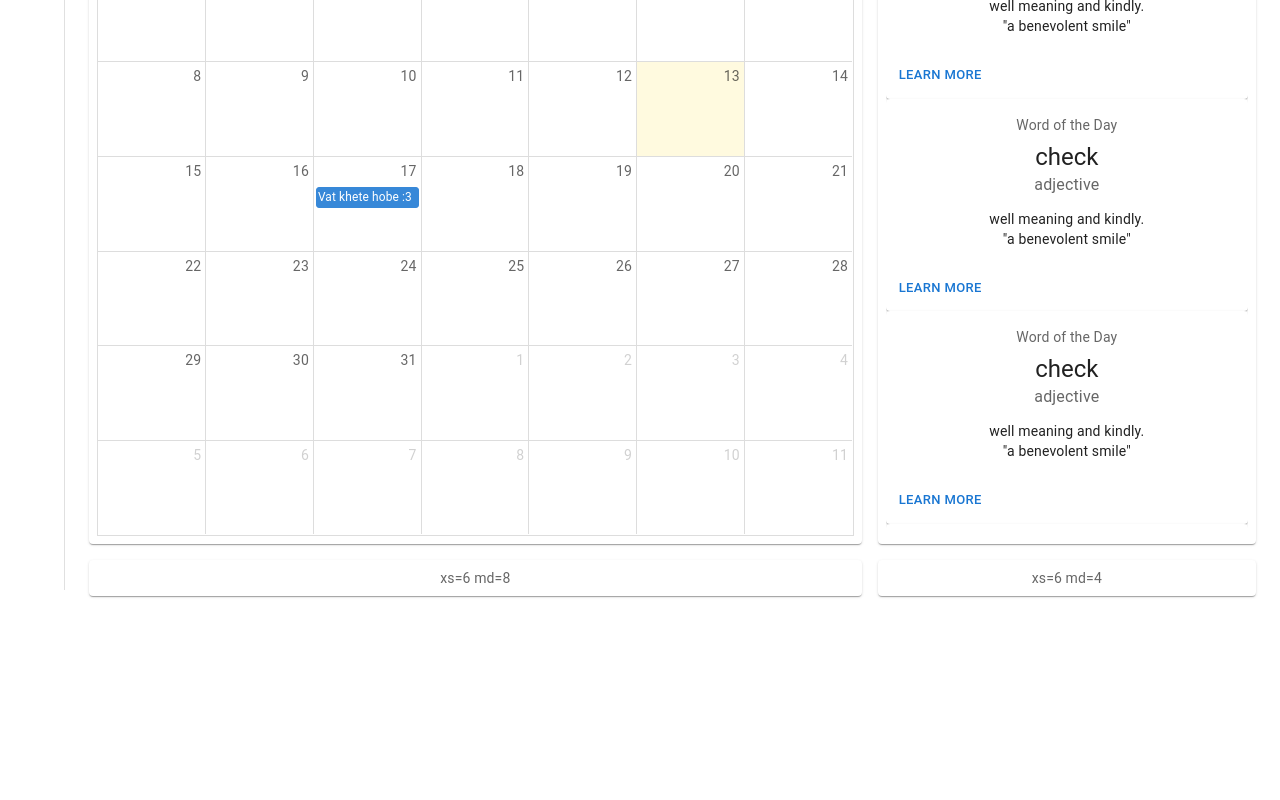
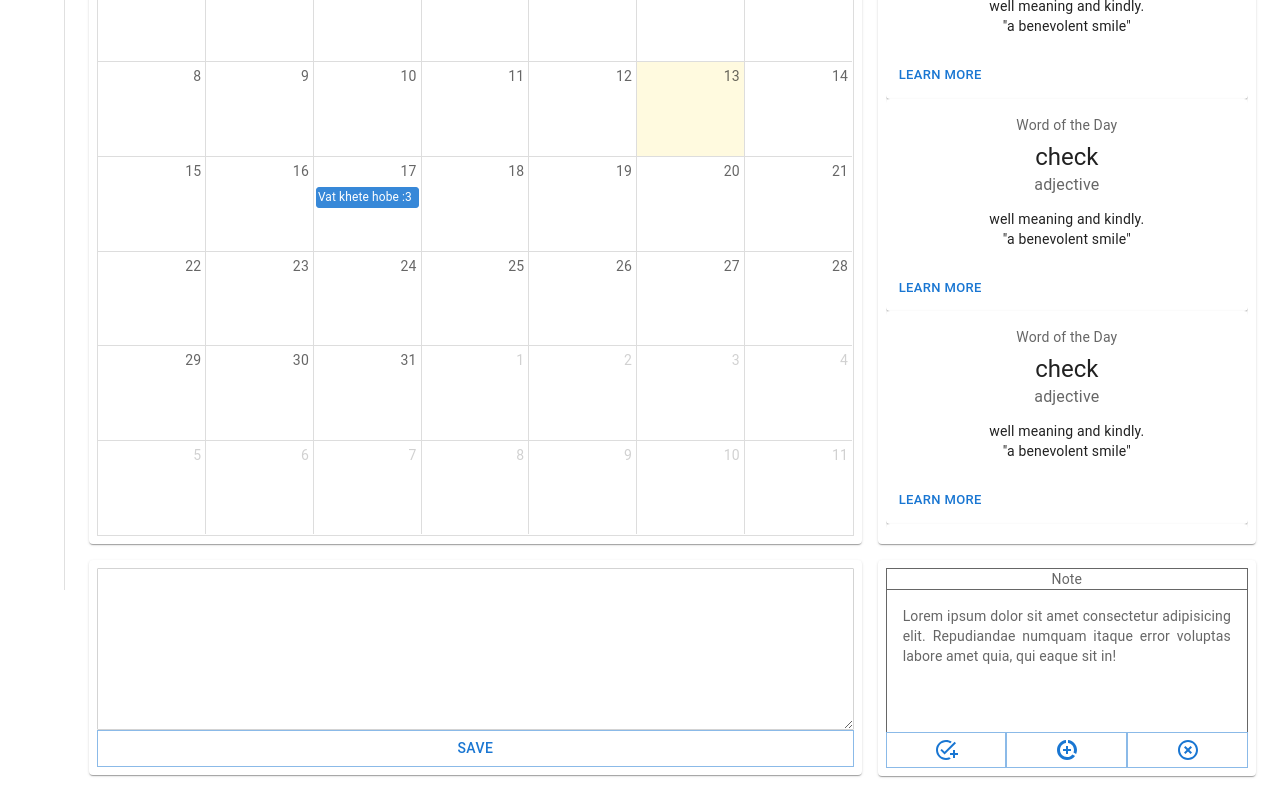
Before and after one commit to its-kayes/task-management-fe, a React (Vite) app: page / in a window 1280 px wide. Shown: the part 210-1010 px from the top of the page. Before the commit the page ends 830 px from the top, so only its background shows below. Built offline with nearby package versions, Linux system fonts and the light colour scheme.

Commit message:
update home structure

```diff
--- a/src/pages/Home.jsx
+++ b/src/pages/Home.jsx
@@ -15,6 +15,11 @@ import CardActions from "@mui/material/CardActions";
 import CardContent from "@mui/material/CardContent";
 import Button from "@mui/material/Button";
 import Typography from "@mui/material/Typography";
+import { Stack, TextareaAutosize, Tooltip } from "@mui/material";
+import HighlightOffIcon from '@mui/icons-material/HighlightOff';
+import DataSaverOnIcon from '@mui/icons-material/DataSaverOn';
+import AddTaskIcon from '@mui/icons-material/AddTask';
+import { padding } from "@mui/system";
 
 export default function Home() {
   const dispatch = useDispatch();
@@ -93,7 +98,6 @@ export default function Home() {
               <List
                 sx={{
                   width: "100%",
-                  // maxWidth: 360,
                   bgcolor: "background.paper",
                   position: "relative",
                   overflow: "auto",
@@ -133,10 +137,104 @@ export default function Home() {
             </Item>
           </Grid>
           <Grid item xs={6} md={8}>
-            <Item>xs=6 md=8</Item>
+            <Item
+              sx={{
+                width: "full",
+              }}
+            >
+              <Stack
+                sx={{
+                  minWidth: { lg: 420, md: 350, xs: 300 },
+                }}
+                border={1}
+                borderRadius="1px"
+                borderColor="lightgray"
+              >
+                <TextareaAutosize
+                  minRows={8}
+                  variant="standard"
+                  inputProps={{
+                    style: { fontSize: 13 },
+                  }}
+                  InputLabelProps={{
+                    style: { fontSize: 13 },
+                  }}
+                  error="error found"
+                  id="outlined-error-helper-text"
+                  label="Note Area"
+                  helperText="Some important text"
+                />
+              </Stack>
+              <Stack spacing={2} direction="row">
+                <Button
+                  sx={{
+                    width: "100%",
+                    borderRadius: "0px",
+                  }}
+                  variant="outlined"
+                >
+                  Save
+                </Button>
+              </Stack>
+            </Item>
           </Grid>
           <Grid item xs={6} md={4}>
-            <Item>xs=6 md=4</Item>
+            <Item>
+              <Box sx={{ borderLeft: 1, borderRight: 1, borderTop: 1 }}>
+                Note
+              </Box>
+              <Box
+                sx={{
+                  minHeight: 143,
+                  width: "full",
+                  overflow: "auto",
+                  bgcolor: "background.paper",
+                  borderLeft: 1, borderRight: 1, borderTop: 1,
+                  padding: 2,
+                  textAlign: "justify",
+                }}
+              >
+                Lorem ipsum dolor sit amet consectetur adipisicing elit. Repudiandae numquam itaque error voluptas labore amet quia, qui eaque sit in!
+              </Box>
+              <Stack direction="row">
+                <Tooltip title="Save As Task" arrow>
+                  <Button
+                    sx={{
+                      width: "100%",
+                      borderRadius: "0px",
+                    }}
+                    variant="outlined"
+                  >
+                    <AddTaskIcon />
+                  </Button>
+                </Tooltip>
+                <Tooltip title="Save Note" arrow>
+                  <Button
+                    sx={{
+                      width: "100%",
+                      borderRadius: "0px",
+                    }}
+                    variant="outlined"
+                  >
+                    <DataSaverOnIcon />
+                  </Button>
+                </Tooltip>
+                <Tooltip sx={{
+                  color: "red"
+
+                }} title="Clear Note" arrow>
+                  <Button
+                    sx={{
+                      width: "100%",
+                      borderRadius: "0px",
+                    }}
+                    variant="outlined"
+                  >
+                    <HighlightOffIcon />
+                  </Button>
+                </Tooltip>
+              </Stack>
+            </Item>
           </Grid>
         </Grid>
       </Box>
```
